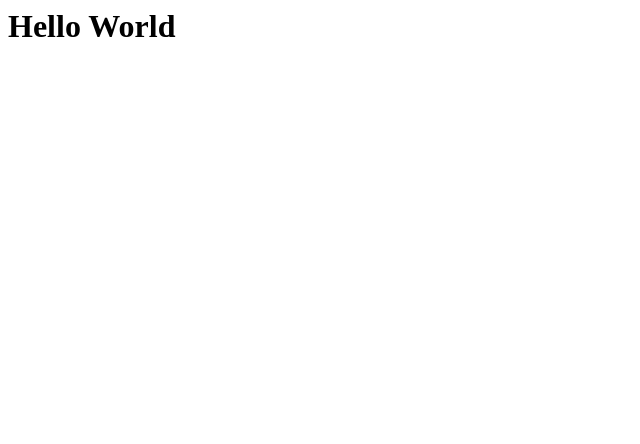
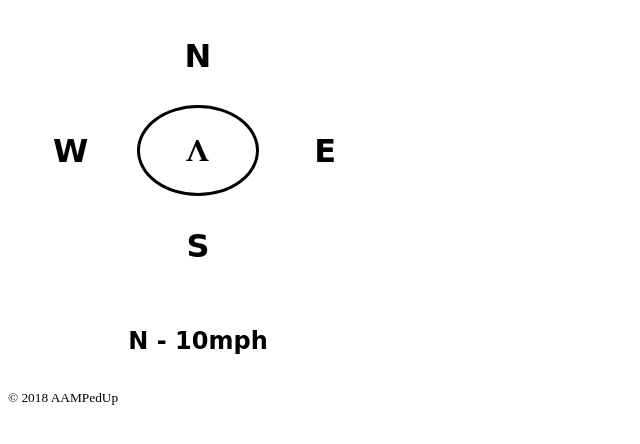
Before and after one commit to cgmmrmtm4/hackathon, a plain HTML site: page index.html in a window 1280 px wide. Shown: the whole page, without its empty margins (0-640 px from the left). Drawn offline with Linux system fonts and the light colour scheme.

Commit message:
Play with css and html to make a wind compass for fun.

```diff
--- /dev/null
+++ b/css/style.css
@@ -0,0 +1,123 @@
+#compass {
+    width: 380px;
+    height: 380px;
+    position: relative;
+}
+
+#north {
+    width: 100%;
+    height: 25%;
+    position: relative;
+    align-items: center;
+    display: flex;
+}
+
+#north h1 {
+    font-family: cursive;
+    font-size: 8wh;
+    margin: auto;
+}
+
+#center {
+    width: 100%;
+    height: 25%;
+    position: relative;
+    display: flex;
+}
+
+#west {
+    width: 33%;
+    height: 100%;
+    display: inline-flex;
+    align-items: center;
+}
+
+#west h1 {
+    font-family: cursive;
+    font-size: 8wh;
+    margin: auto;
+}
+
+#middle {
+    width: 34%;
+    height: 100%;
+    display: inline-flex;
+    align-items: center;
+}
+
+#arrow {
+    width: 50%;
+    height: 50%;
+    position: relative;
+    align-items: center;
+    display: flex;
+}
+
+#arrow h1 {
+    margin: auto;
+    font-size: 8wh;
+    transform: rotate(180deg);
+}
+
+#east {
+    width: 33%;
+    height: 100%;
+    display: inline-flex;
+    align-items: center;
+    font-family: cursive;
+}
+
+#east h1 {
+    margin: auto;
+    font-size: 8wh;
+}
+
+#south {
+    width: 100%;
+    height: 25%;
+    position: relative;
+    align-items: center;
+    display: flex;
+}
+
+#south h1 {
+    margin: auto;
+    font-family: cursive;
+    font-size: 8ww;
+}
+
+#info {
+    width: 100%;
+    height: 25%;
+    position: relative;
+    align-items: center;
+    display: flex;
+}
+
+#info h1 {
+    margin: auto;
+    font-family: cursive;
+    font-size: 3wh;
+    font-size: 3vh;
+}
+
+#circle {
+    margin: auto;
+    width: 90%;
+    height: 90%;
+    border-radius: 75%;
+    border: solid;
+    align-items: center;
+    display: flex;
+}
+
+#arrow {
+    margin: auto;
+    display: flex;
+    align-items: center;
+}
+/*
+#compass:hover #arrow {
+    transform:rotate(270deg);
+}
+*/
--- a/index.html
+++ b/index.html
@@ -1 +1,38 @@
-<h1>Hello World</h1>
+<!DOCTYPE html>
+<head>
+    <title>Wind Compass</title>
+    <link rel="stylesheet" type="text/css" href="css/style.css" />
+    <meta name="copyright" content="AAMPedUp">
+</head>
+<body>
+<div id="compass">
+    <div id="north">
+        <h1>N</h1>
+    </div>
+    <div id="center">
+        <div id="west">
+            <h1>W</h1>
+        </div>
+        <div id="middle">
+            <div id="circle">
+                <div id="arrow">
+                    <h1>V</h1>
+                </div>
+            </div>
+        </div>
+        <div id="east">
+            <h1>E</h1>
+        </div>
+    </div>
+    <div id="south">
+        <h1>S</h1>
+    </div>
+    <div id="info">
+        <h1> N - 10mph</h1>
+    </div>
+</div>
+<!--<script src="compass2.js"></script>-->
+<footer>
+    <small id="copyright">&copy; 2018 AAMPedUp</small>
+</footer>
+</body>
```
